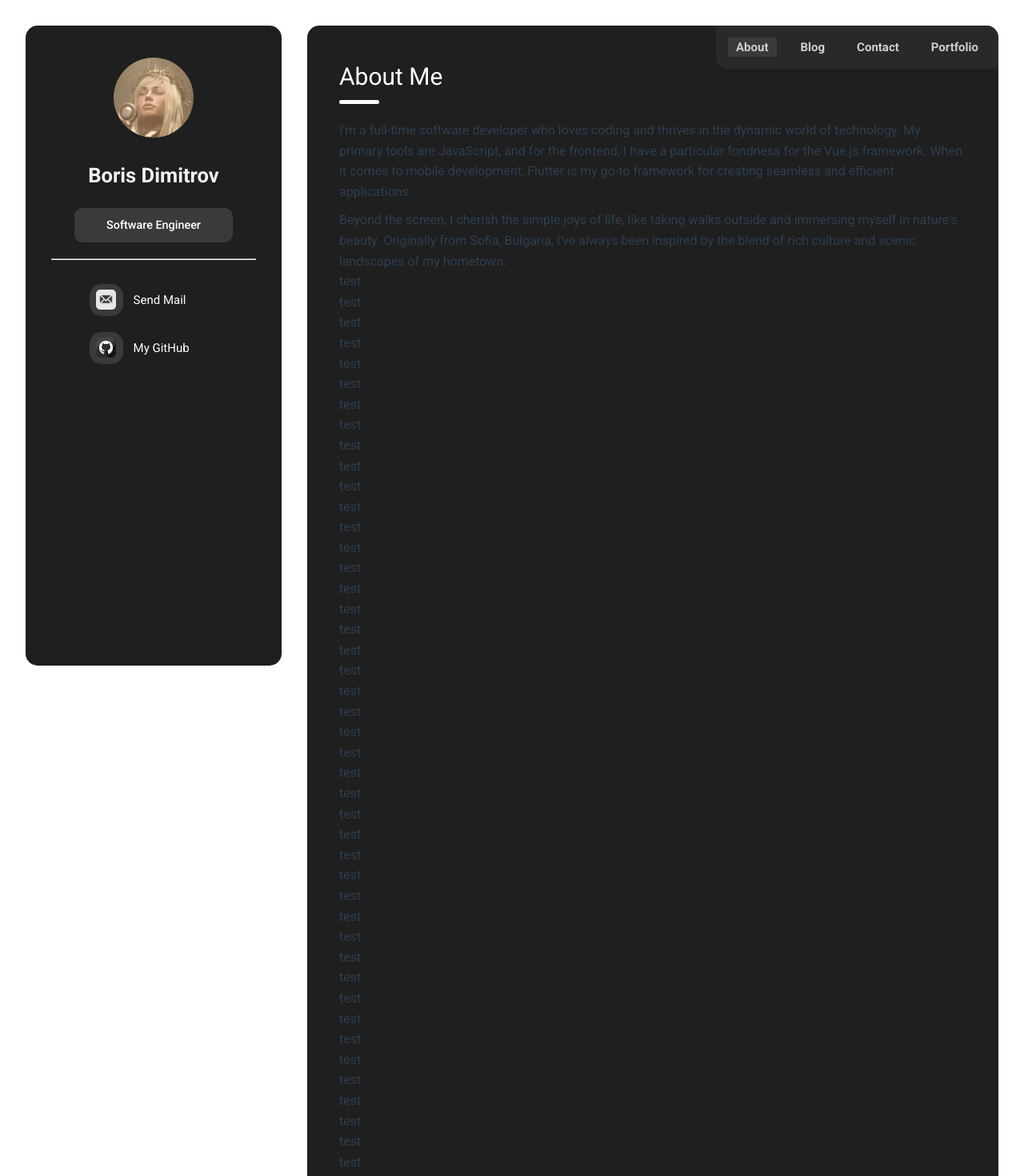
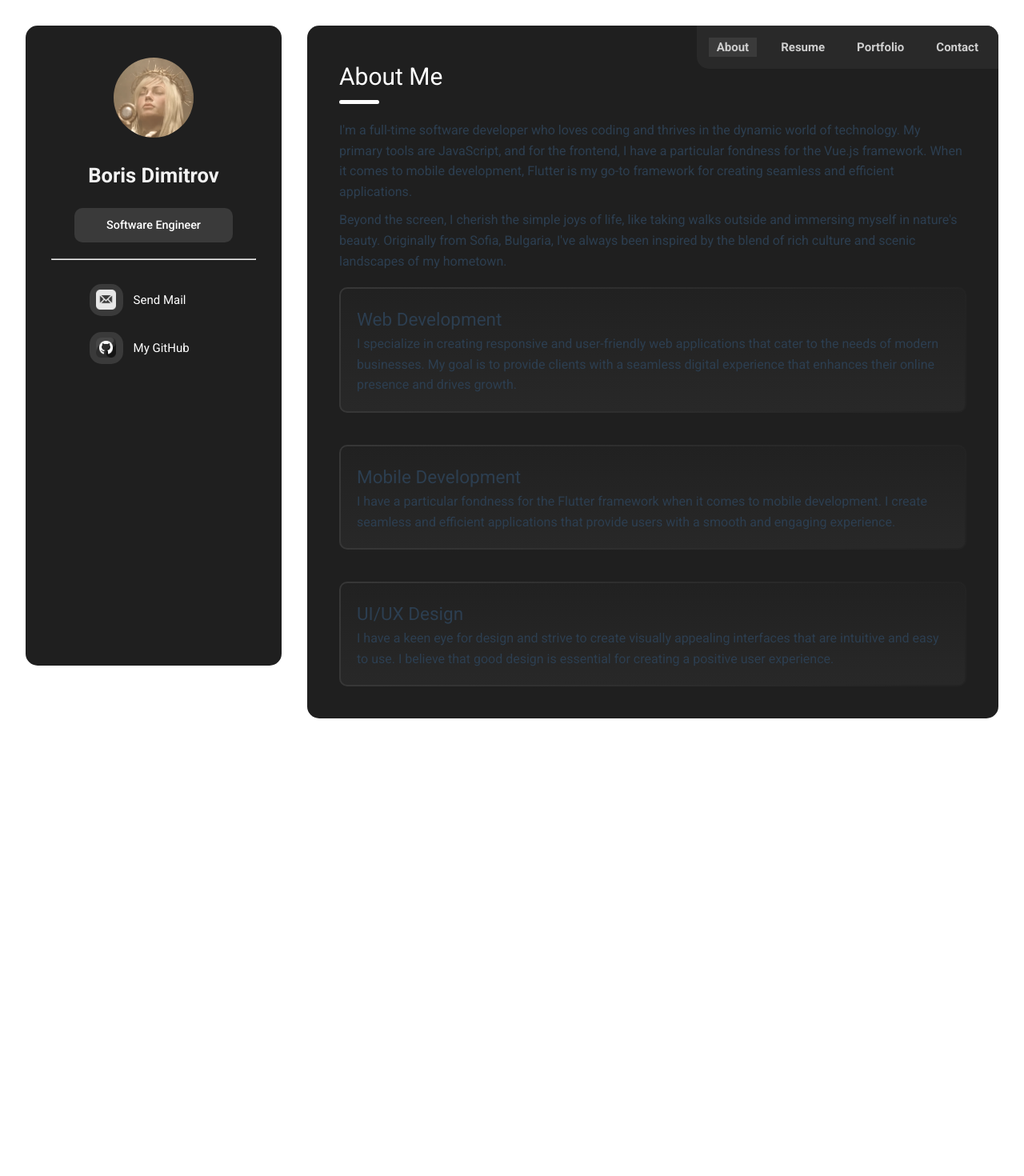
Before and after one commit to BorisDmv/portfolio-2024, a Vue app: page / in a window 1280 px wide. Shown: the top 1470 px of the page at 80% size. After the commit the page ends 930 px from the top, so only its background shows below. Built offline with nearby package versions, Linux system fonts and the light colour scheme.

Commit message:
skills in about page and nav bar in own component

```diff
--- /dev/null
+++ b/src/components/NavBar.vue
@@ -0,0 +1,86 @@
+<template>
+  <nav class="navbar">
+    <ul>
+      <li :class="{ active: isActive('/') }"><router-link to="/">About</router-link></li>
+      <li :class="{ active: isActive('/resume') }"><router-link to="/resume">Resume</router-link></li>
+      <li :class="{ active: isActive('/portfolio') }"><router-link to="/portfolio">Portfolio</router-link></li>
+      <li :class="{ active: isActive('/contact') }"><router-link to="/contact">Contact</router-link></li>
+    </ul>
+  </nav>
+</template>
+
+<script setup>
+import { useRoute } from 'vue-router';
+import { computed } from 'vue';
+
+// Use the useRoute hook to access the current route
+const route = useRoute();
+
+// Define the isActive function
+const isActive = (targetRoute) => {
+  return computed(() => route.path === targetRoute).value;
+};
+</script>
+
+
+<style scoped>
+.navbar {
+  background: #292929;
+  float: right;
+  border-radius: 0 15px 0 15px;
+  padding: 15px;
+}
+
+.navbar ul {
+  list-style-type: none;
+  margin: 0;
+  padding: 0;
+  display: flex;
+  gap: 20px;
+}
+
+.navbar ul li {
+  display: inline;
+}
+
+.navbar ul li a {
+  text-decoration: none;
+  color: #cecece;
+  font-weight: bold;
+  padding: 5px 10px;
+  border-radius: 5px;
+  transition: background-color 0.3s, color 0.3s;
+}
+
+.navbar ul li a:hover {
+  background-color: #3a3a3a;
+  color: #fff;
+}
+
+.active {
+  background-color: #3a3a3a;
+  color: #fff;
+}
+
+
+@media (max-width: 860px) {
+  .navbar{
+    width: 100%;
+    height: 50px;
+    padding: 0;
+    border-radius: 15px 15px 0 0;
+  }
+
+  .navbar ul{
+    height: 100%;
+    justify-content: end;
+    align-items: center;
+  }
+}
+
+@media (max-width: 420px) {
+  .navbar ul{
+    gap: 0;
+  }
+}
+</style>
--- a/src/views/HomeView.vue
+++ b/src/views/HomeView.vue
@@ -1,13 +1,6 @@
 <template>
   <main class="container">
-    <nav class="navbar">
-      <ul>
-        <li :class="{ active: isActive('/') }"><router-link to="/">About</router-link></li>
-        <li :class="{ active: isActive('/blog') }"><router-link to="/blog">Blog</router-link></li>
-        <li :class="{ active: isActive('/contact') }"><router-link to="/contact">Contact</router-link></li>
-        <li :class="{ active: isActive('/portfolio') }"><router-link to="/portfolio">Portfolio</router-link></li>
-      </ul>
-    </nav>
+    <NavBar />
     <div class="content">
       <h1 class="title">About Me</h1>
       <div class="line"></div>
@@ -17,73 +10,38 @@
       <p style="margin-top: 10px">
         Beyond the screen, I cherish the simple joys of life, like taking walks outside and immersing myself in nature's beauty. Originally from Sofia, Bulgaria, I've always been inspired by the blend of rich culture and scenic landscapes of my hometown.
       </p>
-      <p>test</p>
-      <p>test</p>
-      <p>test</p>
-      <p>test</p>
-      <p>test</p>
-      <p>test</p>
-      <p>test</p>
-      <p>test</p>
-      <p>test</p>
-      <p>test</p>
-      <p>test</p>
-      <p>test</p>
-      <p>test</p>
-      <p>test</p>
-      <p>test</p>
-      <p>test</p>
-      <p>test</p>
-      <p>test</p>
-      <p>test</p>
-      <p>test</p>
-      <p>test</p>
-      <p>test</p>
-      <p>test</p>
-      <p>test</p>
-      <p>test</p>
-      <p>test</p>
-      <p>test</p>
-      <p>test</p>
-      <p>test</p>
-      <p>test</p>
-      <p>test</p>
-      <p>test</p>
-      <p>test</p>
-      <p>test</p>
-      <p>test</p>
-      <p>test</p>
-      <p>test</p>
-      <p>test</p>
-      <p>test</p>
-      <p>test</p>
-      <p>test</p>
-      <p>test</p>
-      <p>test</p>
-      <p>test</p>
-      <p>test</p>
-      <p>test</p>
-      <p>test</p>
-      <p>test</p>
-      <p>test</p>
-      <p>test</p>
-      <p>test</p>
+
+      <div class="whatIDo">
+        <div class="card" v-for="(item, index) in whatIDo" :key="index">
+          <h2>{{item.title}}</h2>
+          <p>
+            {{item.description}}
+          </p>
+        </div>
+      </div>
 
     </div>
   </main>
 </template>
 
 <script setup>
-import { useRoute } from 'vue-router';
-import { computed } from 'vue';
+import NavBar from "@/components/NavBar.vue";
 
-// Use the useRoute hook to access the current route
-const route = useRoute();
+const whatIDo = [
+  {
+    title: "Web Development",
+    description: "I specialize in creating responsive and user-friendly web applications that cater to the needs of modern businesses. My goal is to provide clients with a seamless digital experience that enhances their online presence and drives growth."
+  },
+  {
+    title: "Mobile Development",
+    description: "I have a particular fondness for the Flutter framework when it comes to mobile development. I create seamless and efficient applications that provide users with a smooth and engaging experience."
+  },
+  {
+    title: "UI/UX Design",
+    description: "I have a keen eye for design and strive to create visually appealing interfaces that are intuitive and easy to use. I believe that good design is essential for creating a positive user experience."
+  }
+]
 
-// Define the isActive function
-const isActive = (targetRoute) => {
-  return computed(() => route.path === targetRoute).value;
-};
 </script>
 
 <style scoped>
@@ -98,47 +56,26 @@ p{
   font-size: 1rem;
 }
 
-.navbar {
-  background: #292929;
-  float: right;
-  border-radius: 0 15px 0 15px;
-  padding: 15px;
-}
-
-.navbar ul {
-  list-style-type: none;
-  margin: 0;
-  padding: 0;
-  display: flex;
-  gap: 20px;
-}
-
-.navbar ul li {
-  display: inline;
-}
-
-.navbar ul li a {
-  text-decoration: none;
-  color: #cecece;
-  font-weight: bold;
-  padding: 5px 10px;
-  border-radius: 5px;
-  transition: background-color 0.3s, color 0.3s;
-}
-
-.navbar ul li a:hover {
-  background-color: #3a3a3a;
-  color: #fff;
-}
-
-.active {
-  background-color: #3a3a3a;
-  color: #fff;
-}
-
 .content{
   padding: 40px;
 }
+
+.whatIDo {
+  display: flex;
+  flex-wrap: wrap; /* Allow cards to wrap to the next line */
+  gap: 20px; /* Adjust gap between cards */
+}
+
+.card {
+  flex: calc(50% - 10px); /* Two cards per row, minus gap */
+  padding: 20px;
+  margin-top: 20px;
+  background: linear-gradient(#212121, #282828) padding-box, linear-gradient(to right, #373737, #232323) border-box;
+  border-radius: 10px;
+  border: 2px solid transparent;
+  transition: border-color 0.3s, border-width 0.3s;
+}
+
 
 .title{
   color: white;
@@ -152,24 +89,10 @@ p{
   margin: 5px 0 20px 0;
 }
 
-@media (max-width: 860px) {
-  .navbar{
-    width: 100%;
-    height: 50px;
-    padding: 0;
-    border-radius: 15px 15px 0 0;
-  }
-
-  .navbar ul{
-    height: 100%;
-    justify-content: end;
-    align-items: center;
+@media (max-width: 1444px) {
+  .whatIDo {
+    flex-direction: column;
   }
 }
 
-@media (max-width: 420px) {
-  .navbar ul{
-    gap: 0;
-  }
-}
 </style>
```
